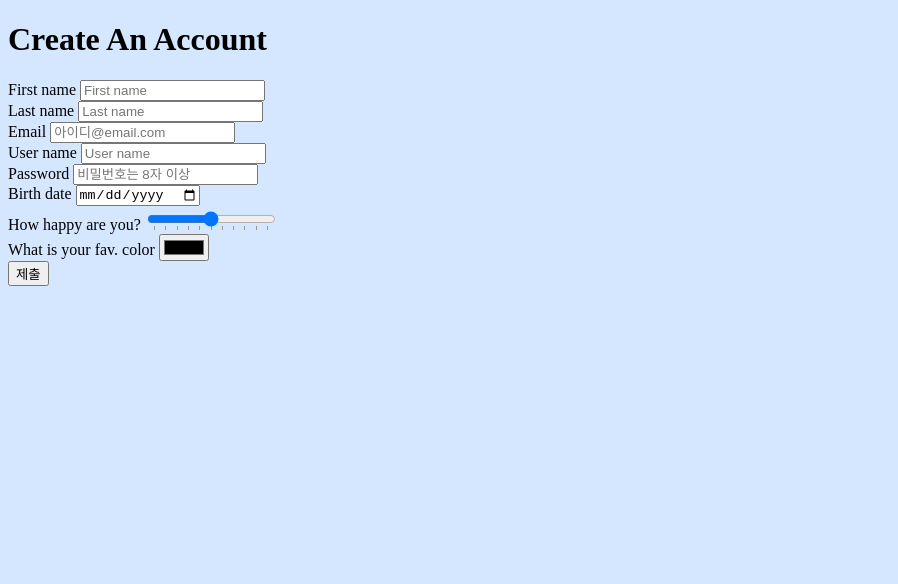
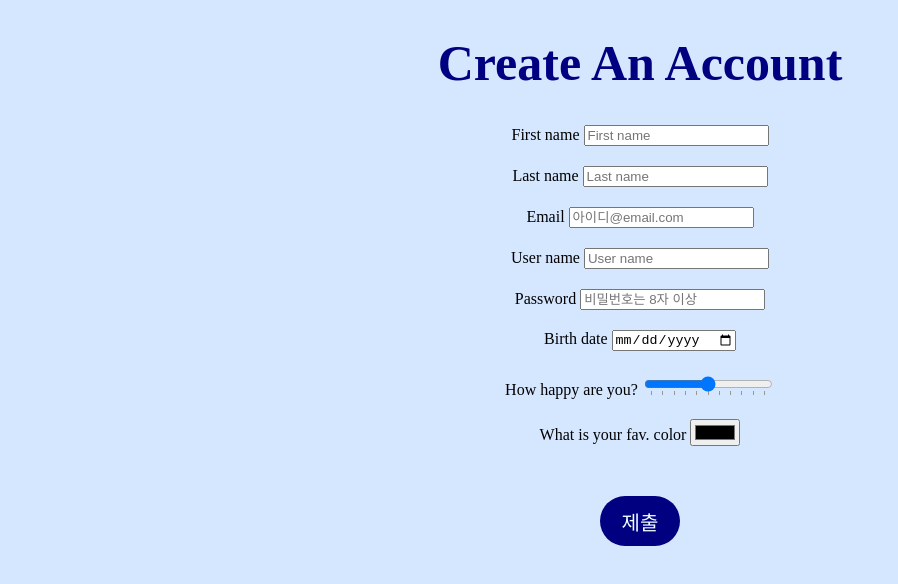
Before and after one commit to Bluet-Seo/01-markup-design-gallery, a plain HTML site: page create-account-with-css/index.html in a window 1280 px wide. Shown: the whole page, without its empty margins (0-898 px from the left). Drawn offline with Linux system fonts and the light colour scheme.

Commit message:
텍스트 가운데 정렬 및 버튼 스타일링 추가

```diff
--- a/create-account-with-css/index.html
+++ b/create-account-with-css/index.html
@@ -26,7 +26,7 @@
         <input type="text" name="user-name" id="user-name" placeholder="User name" required />
       </div>
       <div>
-        <label for="pass">Password</label>
+        <label for="password">Password</label>
         <input type="password" name="password" id="password" minlength="8" placeholder="비밀번호는 8자 이상" required />
       </div>
       <div>
@@ -54,7 +54,7 @@
         <label for="color">What is your fav. color</label>
         <input type="color" name="color" id="color">
       </div>
-      <div>
+      <div class="sub">
         <input class="submit" type="submit" value="제출" />
       </div>
      </form>
--- a/create-account-with-css/style.css
+++ b/create-account-with-css/style.css
@@ -1,3 +1,31 @@
 body{
     background-color: rgb(213, 230, 255);
 }
+h1{
+    text-align: center;
+    font-size: 50px;
+    color: navy;
+}
+
+div{
+    margin:20px;
+    text-align: center;
+}
+
+.sub{
+    margin: 50px;
+}
+.submit{
+    width: 80px;
+    height: 50px;
+    background-color: navy;
+    color: azure;
+    border: none;
+    border-radius:50px;
+    font-size: 20px;
+}
+
+.submit:hover {
+    background-color: aqua;
+    color:white;
+}
```
